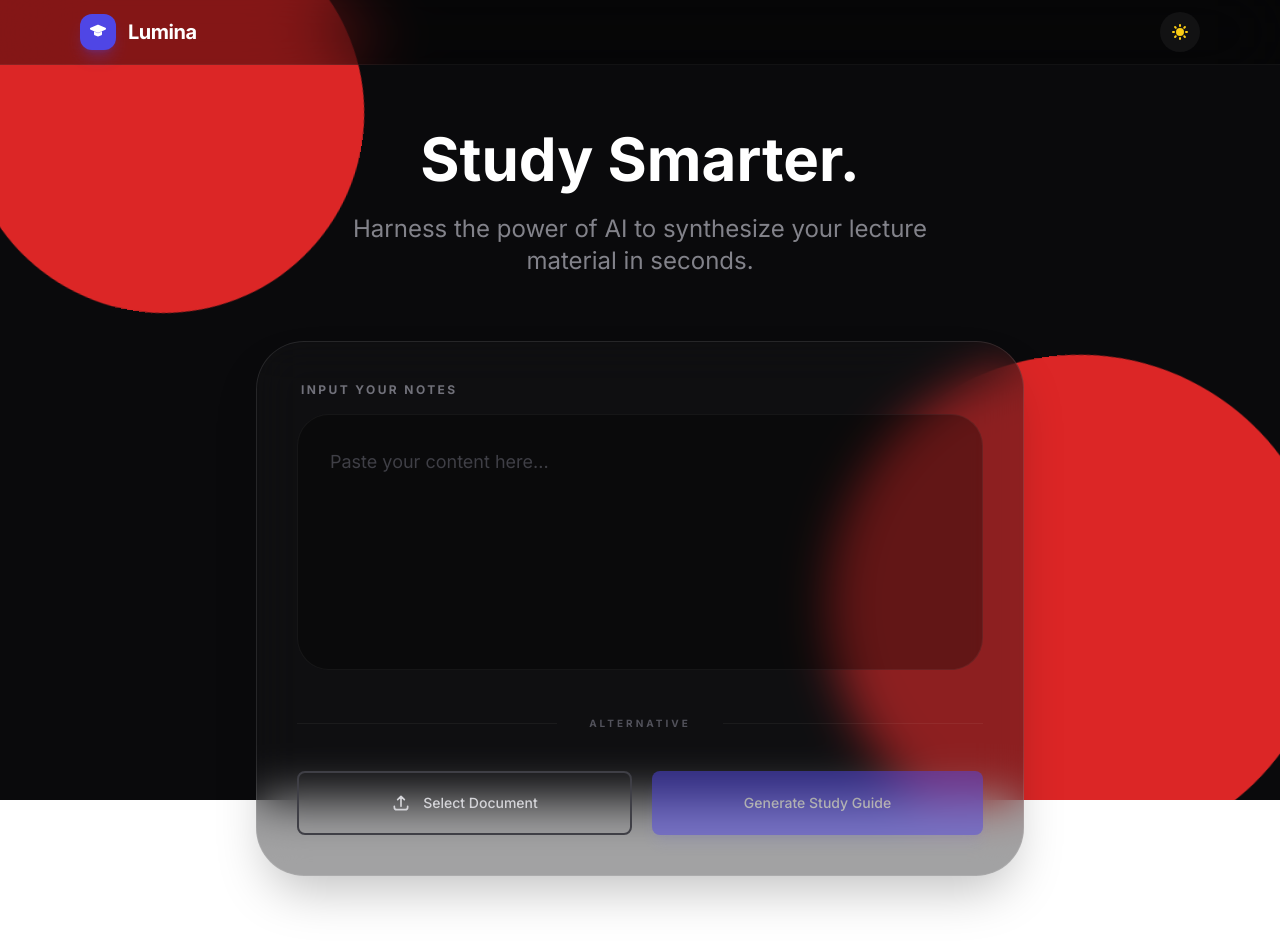
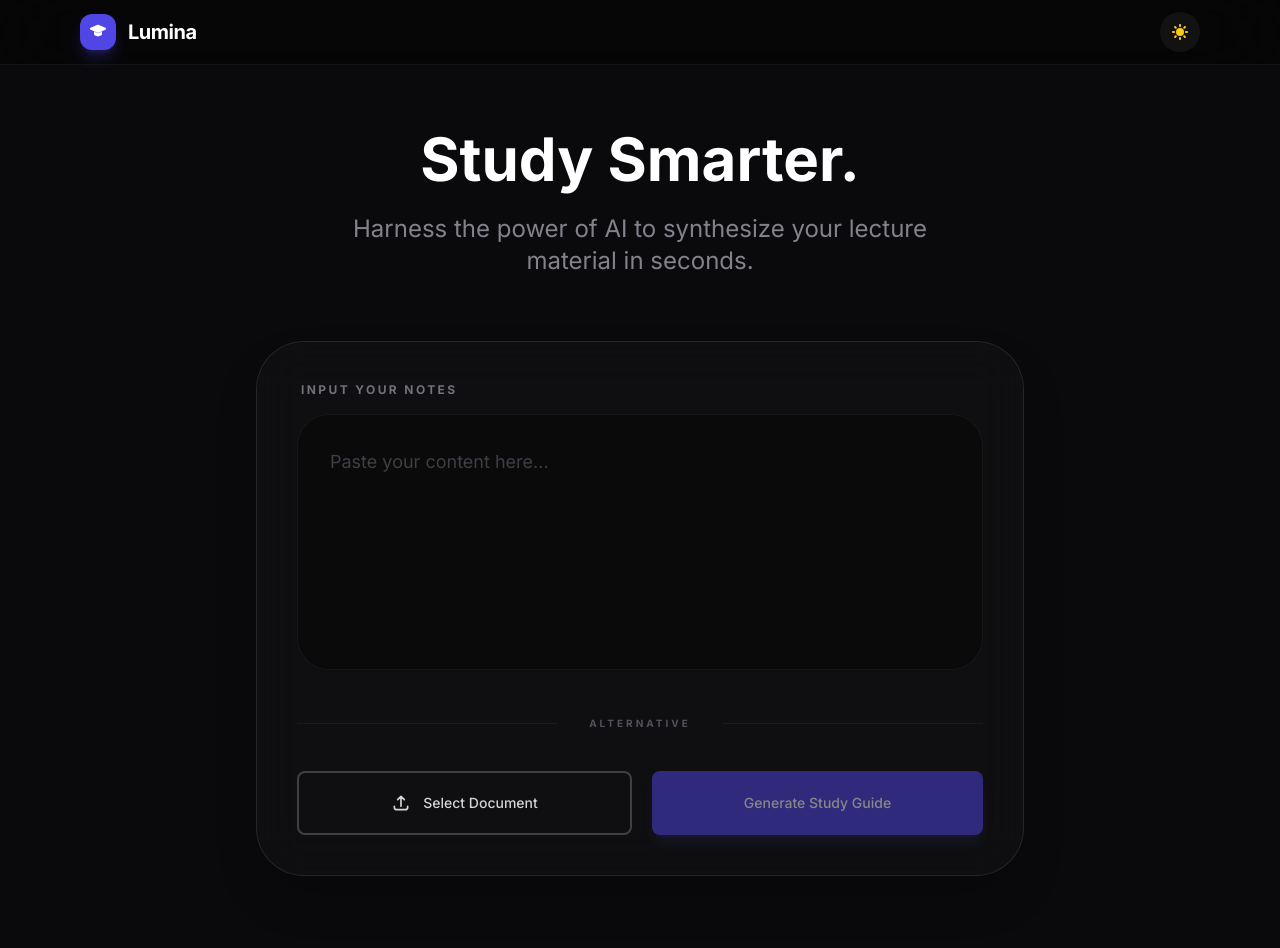
Before and after one commit to MTN-projects/Lumina-study-buddy, a React (Vite) app: page / in a window 1280 px wide. Shown: the top 948 px of the page. Built offline with nearby package versions, Linux system fonts and the light colour scheme.

Commit message:
Checkpoint: Stable version with theme toggle and clipboard functionality

```diff
--- a/App.tsx
+++ b/App.tsx
@@ -75,19 +75,17 @@ const App: React.FC = () => {
     : "bg-white/70 backdrop-blur-xl border border-slate-200 shadow-xl";
 
   return (
-    <div className={`min-h-screen pb-20 transition-all duration-700 relative overflow-x-hidden bg-transparent ${isDark ? 'text-slate-200' : 'text-slate-900'}`}>
+    <div className={`min-h-screen pb-20 transition-all duration-700 relative overflow-hidden ${isDark ? 'bg-[#0a0a0c] text-slate-200' : 'bg-slate-50 text-slate-900'}`}>
 
-      {/* 1. Base Background Color Layer (Lower than orbs) */}
-      <div className={`fixed inset-0 -z-20 transition-colors duration-700 ${isDark ? 'bg-[#0a0a0c]' : 'bg-slate-50'}`} />
+      {/* Background Ambient Glows */}
+      {isDark && (
+        <>
+          <div className="glow-orb animate-float fixed top-[-10%] left-[-5%] w-[500px] h-[500px] bg-purple-600/20 rounded-full blur-[120px] pointer-events-none -z-10" />
+          <div className="glow-orb animate-float-delayed fixed bottom-[-10%] right-[-5%] w-[600px] h-[600px] bg-indigo-600/20 rounded-full blur-[120px] pointer-events-none -z-10" />
+        </>
+      )}
 
-      {/* 2. Background Orb Layer (Above base color, below content) */}
-      <div className="fixed top-0 left-0 w-screen h-screen -z-10 pointer-events-none overflow-hidden">
-        {/* Debug Mode: Bright Red, No Blur */}
-        <div className={`glow-orb animate-float absolute top-[-5%] left-[-5%] w-[400px] h-[400px] rounded-full transition-all duration-700 bg-red-600 blur-none opacity-100`} />
-        <div className={`glow-orb animate-float-delayed absolute bottom-[-5%] right-[-5%] w-[500px] h-[500px] rounded-full transition-all duration-700 bg-red-600 blur-none opacity-100`} />
-      </div>
-
-      {/* 3. Main Content Layer (Above everything) */}
+      {/* Header */}
       <header className={`backdrop-blur-2xl border-b sticky top-0 z-30 transition-all duration-500 ${isDark ? 'bg-black/40 border-white/5' : 'bg-white/70 border-slate-200'}`}>
         <div className="max-w-6xl mx-auto px-4 h-16 flex items-center justify-between">
           <div className="flex items-center gap-3">
@@ -116,6 +114,7 @@ const App: React.FC = () => {
               )}
             </button>
 
+            {/* Functional New Session Button */}
             {(state !== AppState.IDLE || notes.trim().length > 0) && (
               <Button
                 theme={theme}
@@ -272,6 +271,7 @@ const App: React.FC = () => {
               </section>
             </div>
 
+            {/* Right Column: Quiz with 0.2s stagger delay */}
             <div className="lg:col-span-1 space-y-10 animate-spring-up delay-200">
               <div className="sticky top-28">
                 <Quiz questions={studyData.quiz} theme={theme} />
```
